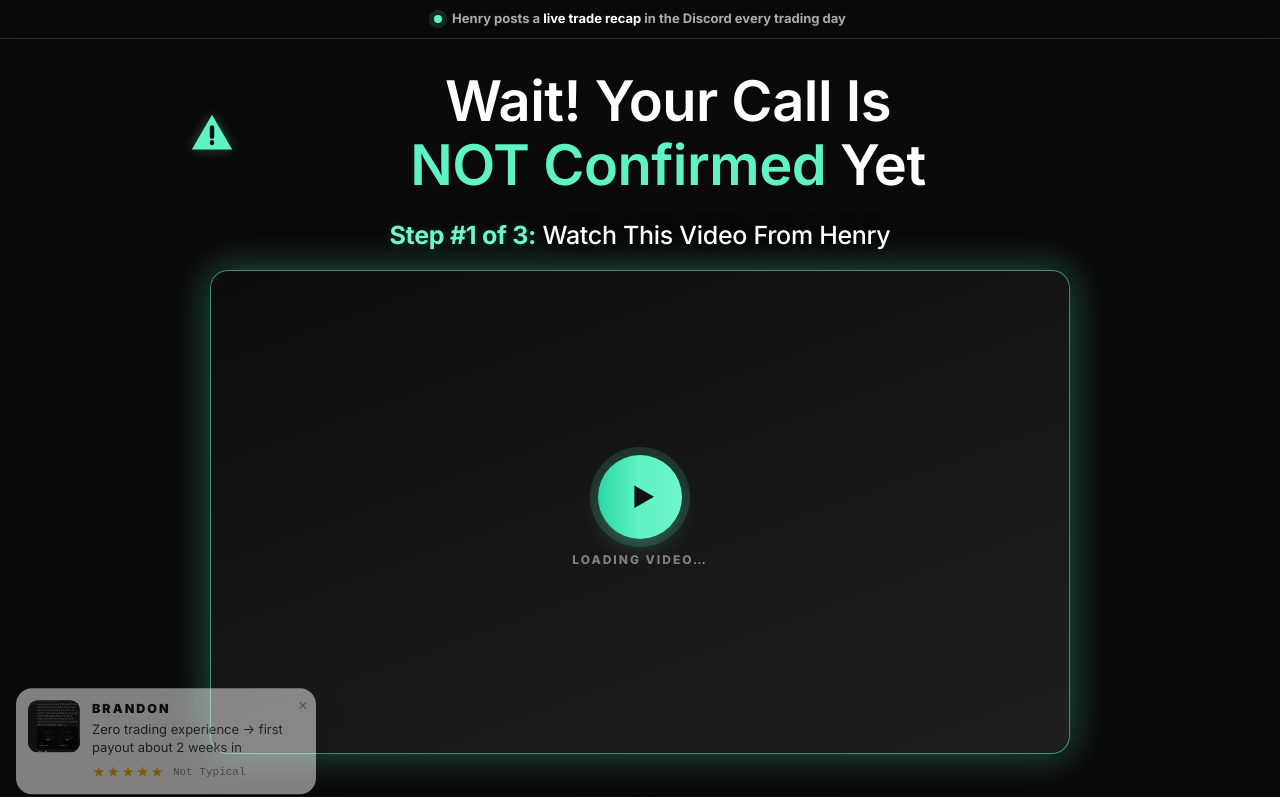
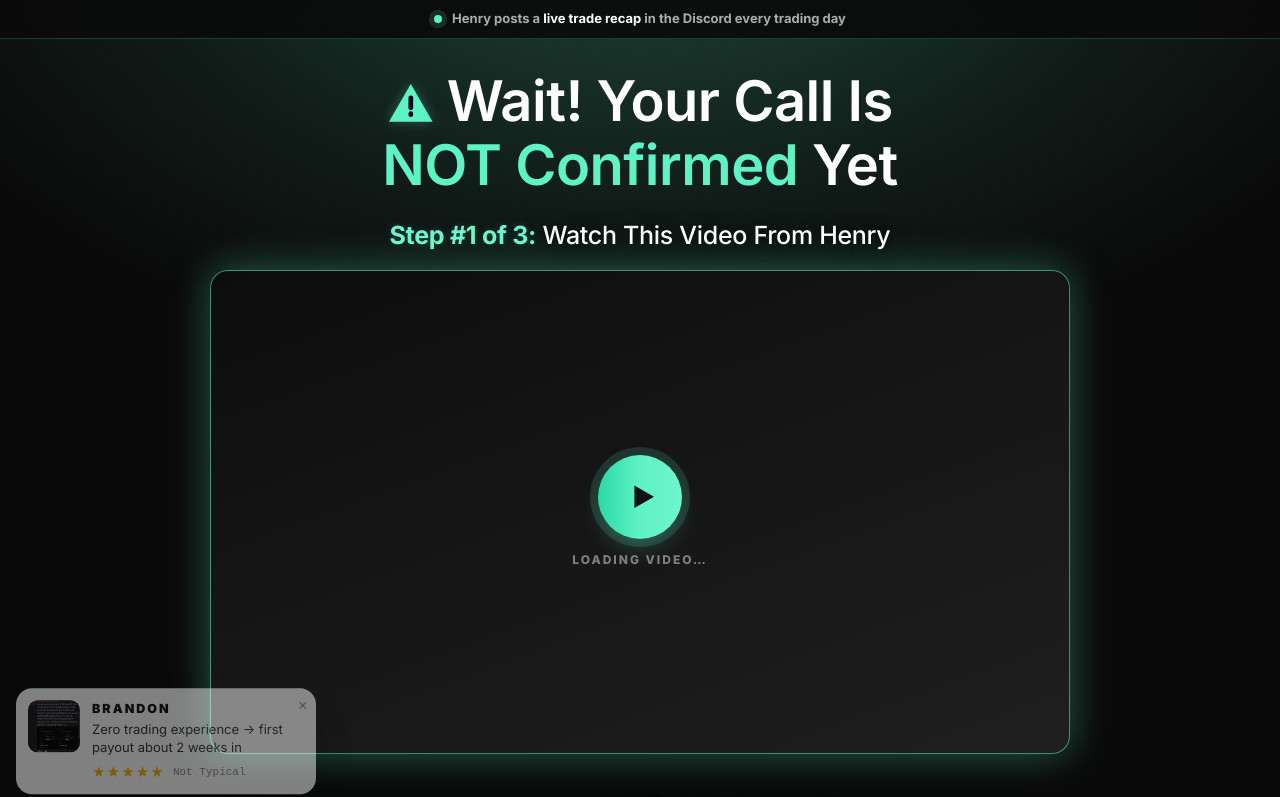
Before and after one commit to eliascroesus/andersenfunnel, a plain HTML site: page booked/index.html in a window 1280 px wide. Shown: the top 797 px of the page. Drawn offline with Linux system fonts and the light colour scheme.

Commit message:
Mint top glow on discord/booked/booking (not apply); fix warning icon on booked
Co-Authored-By: Claude Opus 5.5 <noreply@anthropic.com>
Claude-Session: https://claude.ai/code/session_015aTEPZErDZv4g47zhVwhAZ

```diff
--- a/assets/site/style.css
+++ b/assets/site/style.css
@@ -608,3 +608,11 @@ h2, .section > .wrap > h2 { font-weight: 600; letter-spacing: -.3px; text-shadow
 .perks b { font-weight: 600; }
 @media (max-width: 560px) { body[data-page="apply"] .hero h1 { font-size: 26px; } }
 body[data-page="apply"] .guarantee-line b { font-weight: 700; }
+
+/* top glow on every page except /apply (which stays plain black like the reference) */
+body:not([data-page="apply"]) { background: radial-gradient(1100px 620px at 50% -12%, rgba(94, 242, 196, .22) 0%, rgba(94, 242, 196, .06) 45%, rgba(94, 242, 196, 0) 70%), #0a0a0a; background-repeat: no-repeat; }
+body:not([data-page="apply"])::before { content: ""; position: absolute; z-index: 0; left: 0; right: 0; top: 0; height: 900px; pointer-events: none; background: radial-gradient(1100px 650px at 50% -10%, rgba(94, 242, 196, .26) 0%, rgba(94, 242, 196, .08) 45%, rgba(94, 242, 196, 0) 72%); }
+body:not([data-page="apply"]) > * { position: relative; z-index: 1; }
+body:not([data-page="apply"]) > .ptoast, body:not([data-page="apply"]) > .sticky-cta { position: fixed; z-index: 55; }
+h1.warn { justify-content: center; gap: 14px; }
+.hero h1.warn { display: block; } .hero h1.warn svg { display: inline-block; vertical-align: -0.12em; margin-right: 12px; width: .85em; }
```
